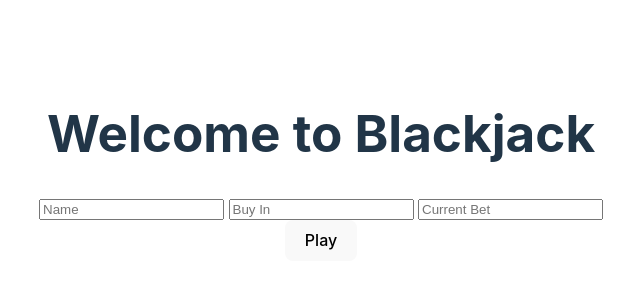
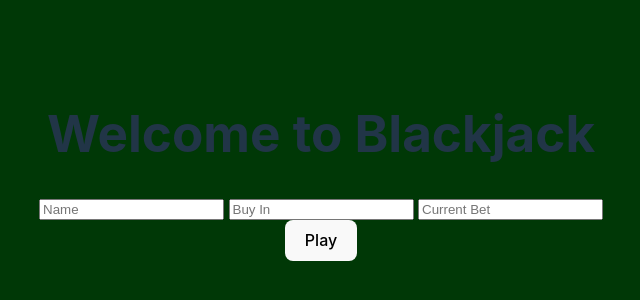
Before and after one commit to DanchoAtanasov/blackjack, a Svelte app in the folder uiclient/: page / in a window 1280 px wide. Shown: the part 234-534 px from the top of the page, without its empty margins (319-959 px from the left). Built offline with nearby package versions, Linux system fonts and the light colour scheme.

Commit message:
Add background color

```diff
--- a/uiclient/src/App.svelte
+++ b/uiclient/src/App.svelte
@@ -52,5 +52,4 @@
 </main>
 
 <style>
-  /* color: #003806 */
 </style>
--- a/uiclient/src/app.css
+++ b/uiclient/src/app.css
@@ -30,6 +30,7 @@ body {
   place-items: center;
   min-width: 320px;
   min-height: 100vh;
+  background-color: #003806;
 }
 
 h1 {
```
